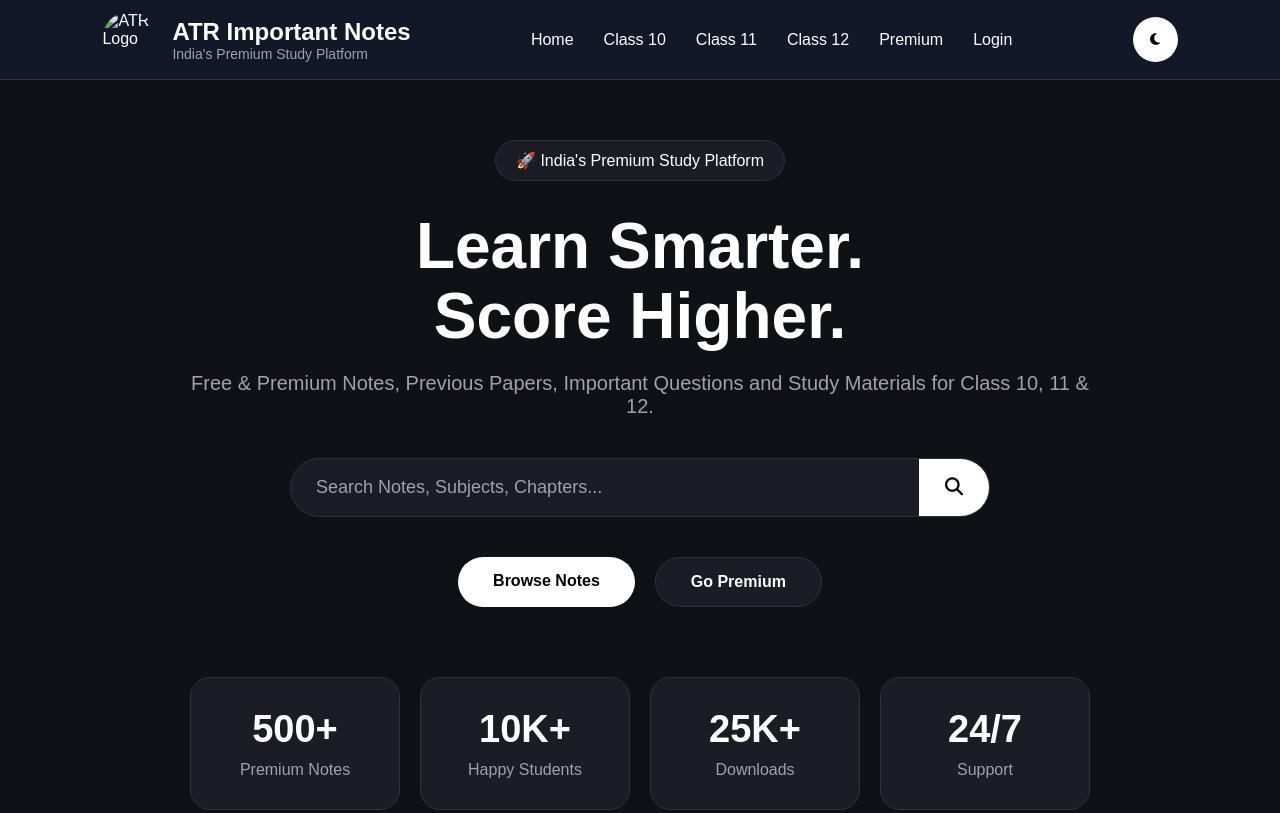
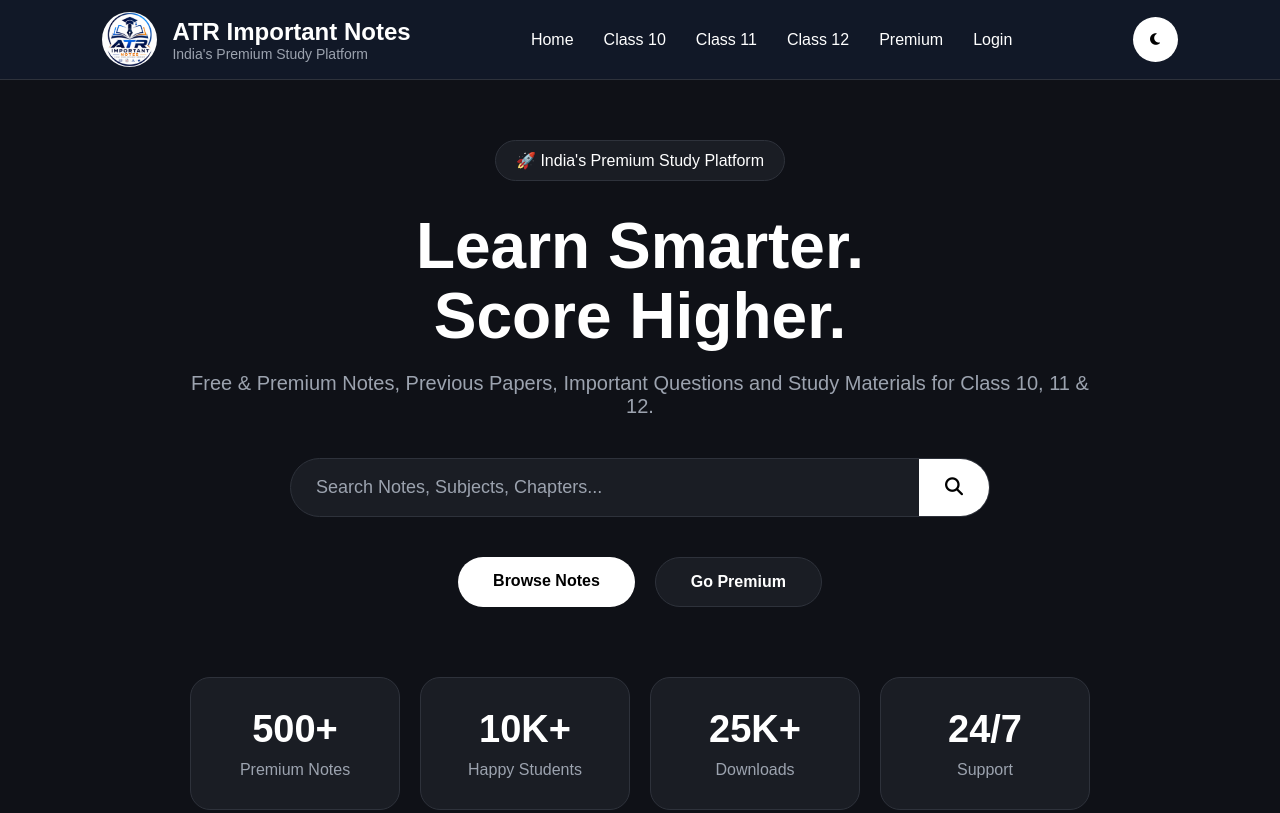
Before and after one commit to impotantsnotesforstudents-ux/IMPORTANT-NOTES-FOR-STUDENTES, a plain HTML site: page index.html in a window 1280 px wide. Shown: the top 813 px of the page. Drawn offline with Linux system fonts and the light colour scheme.

Commit message:
Update index.html

```diff
--- a/index.html
+++ b/index.html
@@ -21,8 +21,7 @@ href="https://cdnjs.cloudflare.com/ajax/libs/font-awesome/6.5.2/css/all.min.css"
 
 <div class="logo">
 
-<img src="images/logo.png" alt="ATR Logo">
-
+<img src="images/LOGO.jpeg" alt="ATR Logo">
 <div>
 <h2>ATR Important Notes</h2>
 <p>India's Premium Study Platform</p>
```
